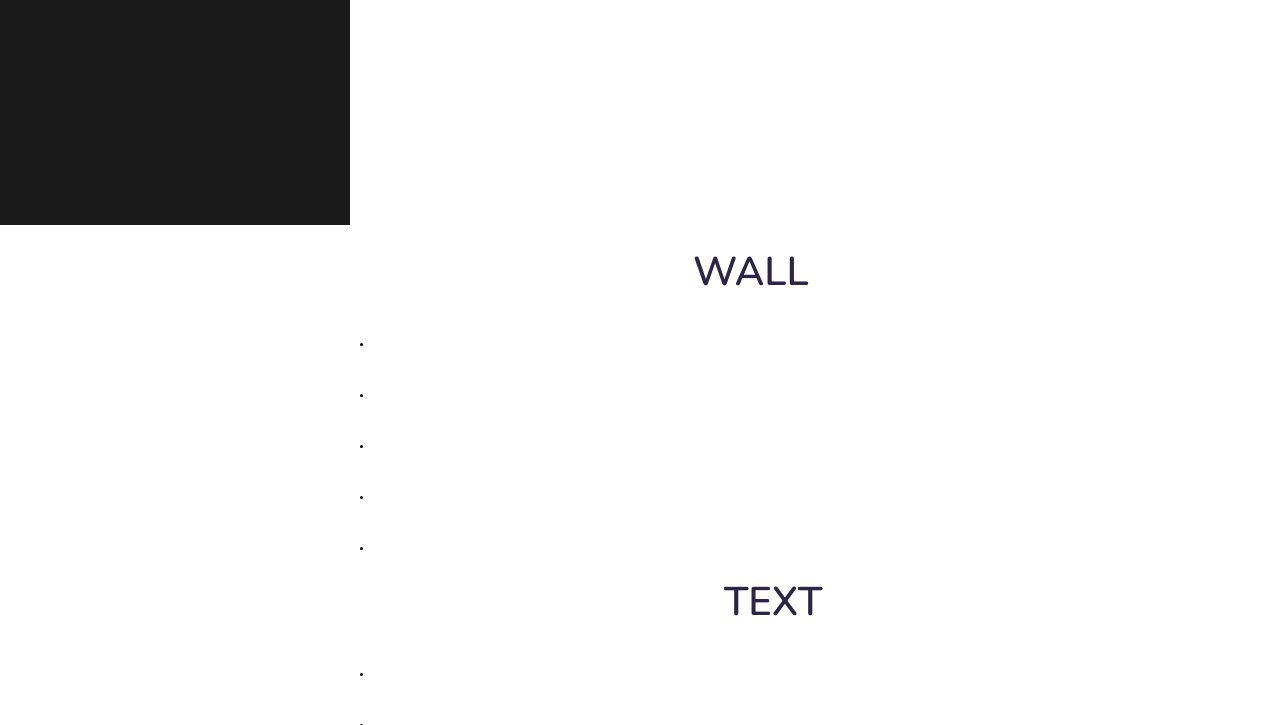
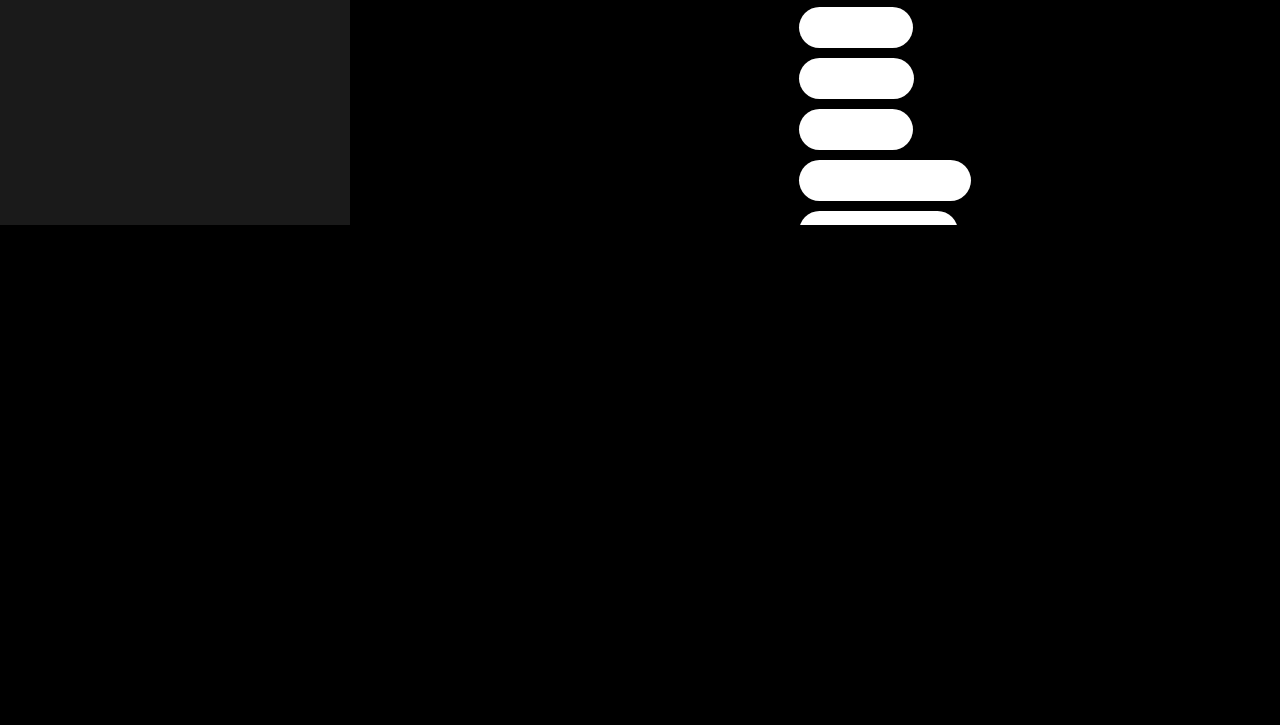
Before and after one commit to ZannGanz/BLUEE-APIS, a website: page views/index.html in a window 1280 px wide. Shown: the part 575-1300 px from the top of the page. After the commit the page ends 800 px from the top, so only its background shows below. Drawn offline with nearby package versions, Linux system fonts and the light colour scheme; files that its build step writes are made by us from their sources; files whose address does not match are found by name.

Commit message:
Update style.css

```diff
--- a/public/style.css
+++ b/public/style.css
@@ -37,10 +37,12 @@ html::-webkit-scrollbar-thumb{
 }
 
 body{
-    background:#fff;
-    overflow-x: hidden;
-    padding-left: 35rem;
-}
+  height: 100vh;
+  display: flex;
+  align-items: center;
+  justify-content: center;
+  background: #000;
+  overflow: hidden;}
 
 section{
     min-height: 100vh;
```
